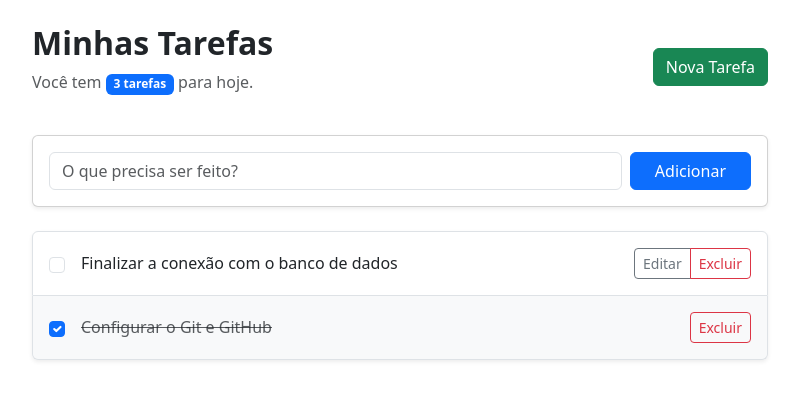
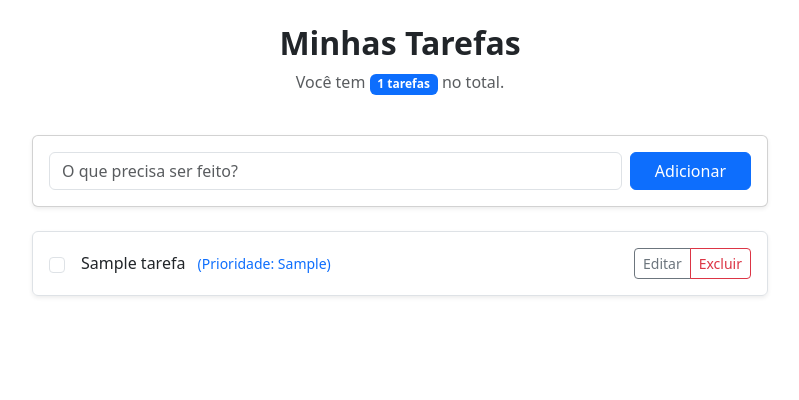
Before and after one commit to Pedro867/To-do-List, a Flask app: template templates/dashboard.html in a window 1280 px wide. Shown: the part 56-456 px from the top of the page, without its empty margins (240-1039 px from the left). Run offline with Flask 3, Linux system fonts and the light colour scheme; the template is opened without the code that fills it: most values are stand-ins (such as "Sample title", 1, 10 or a date in 2020).

Commit message:
feat: cadastro de tarefas adicionado

```diff
--- a/app.py
+++ b/app.py
@@ -1,7 +1,8 @@
 import os
-from flask import Flask, render_template, request, redirect, url_for
+from flask import Flask, render_template, request, redirect, url_for, session
 from dotenv import load_dotenv
 from models.usuarios import Usuario
+from models.tarefas import Tarefa
 
 load_dotenv() # Carrega variáveis do .env
 
@@ -43,18 +44,10 @@ def login():
                 'msg'   : 'Senha incorreta.'
             }, 401
 
-        if usuario.adm:
-            list_usuarios = Usuario.query.all()
-            return render_template(
-                "dashboard_admin.html",
-                nome_usuario   = usuario.nome,
-                list_usuarios = list_usuarios
-            )
-        else:
-            return render_template(
-                "dashboard.html",
-                nome_usuario = usuario.nome
-            )
+        session['id_usuario']   = usuario.id
+        session['nome_usuario'] = usuario.nome
+
+        return redirect(url_for('dashboard'))
     else:
         return render_template("login.html")
 
@@ -115,5 +108,38 @@ def logout():
     return render_template("login.html")
 
 
+@app.route("/add_tarefa", methods=['POST'])
+def add_tarefa():
+    if request.method == 'POST':
+        nome_tarefa = request.form.get('nome_tarefa')
+        id_usuario  = session['id_usuario']
+        if nome_tarefa and id_usuario:
+            nova_tarefa = Tarefa(nome_tarefa=nome_tarefa, id_usuario=id_usuario, prioridade_tarefa=1)
+            db.session.add(nova_tarefa)
+            db.session.commit()
+
+    return redirect(url_for('dashboard'))
+
+
+@app.route("/dashboard")
+def dashboard():
+    id_usuario = session['id_usuario']
+    usuario    = Usuario.query.filter_by(id=id_usuario).first()
+    if usuario.adm:
+        list_usuarios = Usuario.query.all()
+        return render_template(
+            "dashboard_admin.html",
+            nome_usuario   = usuario.nome,
+            list_usuarios  = list_usuarios
+        )
+    else:
+        return render_template(
+            "dashboard.html",
+            nome_usuario = usuario.nome,
+            id_usuario   = usuario.id,
+            list_tarefas = usuario.tarefas
+        )
+
+
 if __name__ == '__main__':
     app.run(debug=True)
--- a/templates/dashboard.html
+++ b/templates/dashboard.html
@@ -7,30 +7,33 @@
     <div class="col-md-8">
 
         <div class="d-flex justify-content-between align-items-center mb-4">
-            <div>
+            <div class="text-center w-100">
                 <h2 class="fw-bold">Minhas Tarefas</h2>
-                <p class="text-muted">Você tem <span class="badge bg-primary">3 tarefas</span> para hoje.</p>
+                <p class="text-muted">
+                    Você tem
+                    <span class="badge bg-primary">{{ list_tarefas | length }} tarefas</span>
+                    no total.
+                </p>
             </div>
-            <button class="btn btn-success" data-bs-toggle="modal" data-bs-target="#addTaskModal">
-                <i class="bi bi-plus-lg"></i> Nova Tarefa
-            </button>
         </div>
 
         <div class="card shadow-sm mb-4">
             <div class="card-body">
-                <form class="d-flex gap-2">
-                    <input type="text" class="form-control" placeholder="O que precisa ser feito?">
+                <form action="/add_tarefa" method="POST" class="d-flex gap-2">
+                    <input type="text" name="nome_tarefa" class="form-control" placeholder="O que precisa ser feito?" required>
                     <button type="submit" class="btn btn-primary px-4">Adicionar</button>
                 </form>
             </div>
         </div>
 
         <div class="list-group shadow-sm">
-            <div class="list-group-item d-flex justify-content-between align-items-center p-3">
-                <div class="d-flex align-items-center">
-                    <input class="form-check-input me-3" type="checkbox" value="" id="task1">
-                    <label class="form-check-label" for="task1">
-                        Finalizar a conexão com o banco de dados
+            {% for tarefa in list_tarefas %}
+            <div class="list-group-item d-flex justify-content-between align-items-center p-3 {{ 'bg-light' if tarefa.concluida }}">
+                <div class="d-flex align-items-center {{ 'text-decoration-line-through text-muted' if tarefa.concluida }}">
+                    <input class="form-check-input me-3" type="checkbox" value="" id="task-{{ tarefa.id }}" {{ 'checked' if tarefa.concluida }}>
+                    <label class="form-check-label" for="task-{{ tarefa.id }}">
+                        {{ tarefa.nome_tarefa }}
+                        <small class="ms-2 text-primary">(Prioridade: {{ tarefa.prioridade_tarefa }})</small>
                     </label>
                 </div>
                 <div class="btn-group">
@@ -38,16 +41,11 @@
                     <button class="btn btn-sm btn-outline-danger">Excluir</button>
                 </div>
             </div>
-
-            <div class="list-group-item d-flex justify-content-between align-items-center p-3 bg-light">
-                <div class="d-flex align-items-center text-decoration-line-through text-muted">
-                    <input class="form-check-input me-3" type="checkbox" value="" id="task2" checked>
-                    <label class="form-check-label" for="task2">
-                        Configurar o Git e GitHub
-                    </label>
-                </div>
-                <button class="btn btn-sm btn-outline-danger">Excluir</button>
+            {% else %}
+            <div class="list-group-item text-center py-4 text-muted">
+                Nenhuma tarefa encontrada. Comece adicionando uma acima!
             </div>
+            {% endfor %}
         </div>
 
     </div>
--- a/templates/dashboard_admin.html
+++ b/templates/dashboard_admin.html
@@ -30,7 +30,7 @@
                         <td class="align-middle ps-4">{{ usuario.nome }}</td>
                         <td class="text-muted align-middle">{{ usuario.email }}</td>
                         <td class="text-center align-middle">
-                            <span class="badge rounded-pill {{ 'bg-success' if usuario.tarefas|length > 0 else 'bg-secondary' }}">
+                            <span class="badge rounded-pill {{ 'bg-success' if usuario.tarefas | length > 0 else 'bg-secondary' }}">
                                 {{ usuario.tarefas | length }}
                             </span>
                         </td>
```
Also changed, not shown: models/tarefas.py (added, +15 -0 lines), models/usuarios.py (+7 -4 lines).
